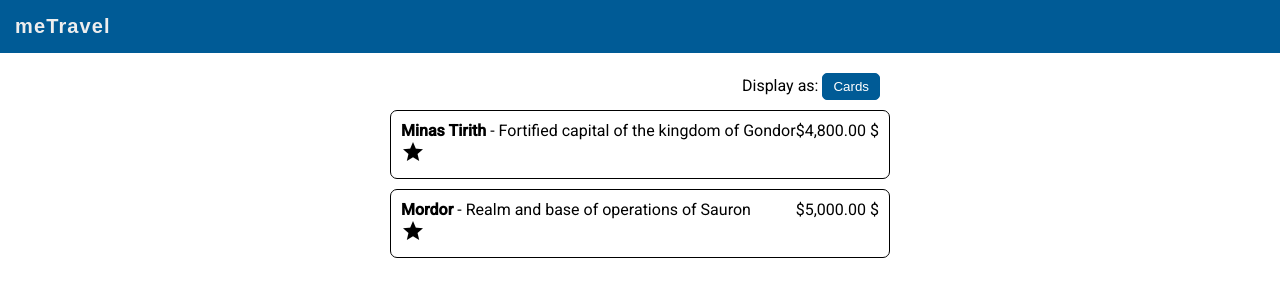
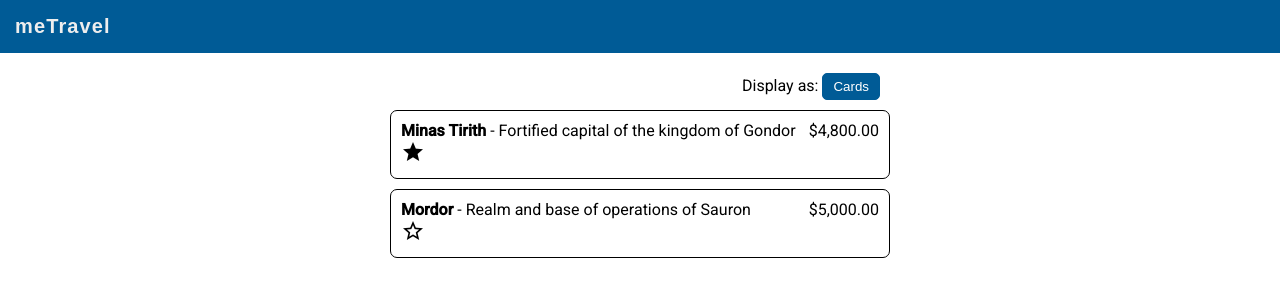
Before and after one commit to mirceah/angular-travel-workshop-vscode, an Angular app: page / in a window 1280 px wide. Shown: the top 300 px of the page. Built offline with nearby package versions, Linux system fonts and the light colour scheme.

Commit message:
7.1. Component @Input - solution

```diff
--- a/src/app/app.component.html
+++ b/src/app/app.component.html
@@ -23,10 +23,10 @@
     <div class="display-as-list" *ngIf="isList">
       <span class="title"> {{ destination.name }} </span> -
       <span class="summary"> {{ destination.summary }} </span>
-      <span class="price"> {{ destination.price | currency: 'USD' }} $</span>
+      <span class="price"> {{ destination.price | currency: 'USD' }}</span>
     </div>
 
     <!-- Add FavoriteComponent here -->
-    <app-favorite-destination></app-favorite-destination>
+    <app-favorite-destination [isFavorite]="destination.isFavorite"></app-favorite-destination>
   </div>
 </div>
--- a/src/app/app.component.ts
+++ b/src/app/app.component.ts
@@ -15,7 +15,7 @@ export class AppComponent {
       summary: 'Fortified capital of the kingdom of Gondor',
       description: 'Minas Tirith covered the entire Hill of Guard. You will see well preserved weapon chambers , climb through the seven levels all the way up to the Citadel where you can feast at the lovely Isildur restaurant, just like kings used to',
       price: 4800,
-      isFavorite: false,
+      isFavorite: true,
     },
     {
       name: 'Mordor',
--- a/src/app/favorite-destination/favorite-destination.component.ts
+++ b/src/app/favorite-destination/favorite-destination.component.ts
@@ -1,4 +1,4 @@
-import { Component } from '@angular/core';
+import { Component, Input } from '@angular/core';
 
 @Component({
   selector: 'app-favorite-destination',
@@ -6,5 +6,5 @@ import { Component } from '@angular/core';
   styleUrls: ['./favorite-destination.component.css']
 })
 export class FavoriteDestinationComponent {
-  isFavorite = true;
+  @Input() isFavorite = false;
 }
```
